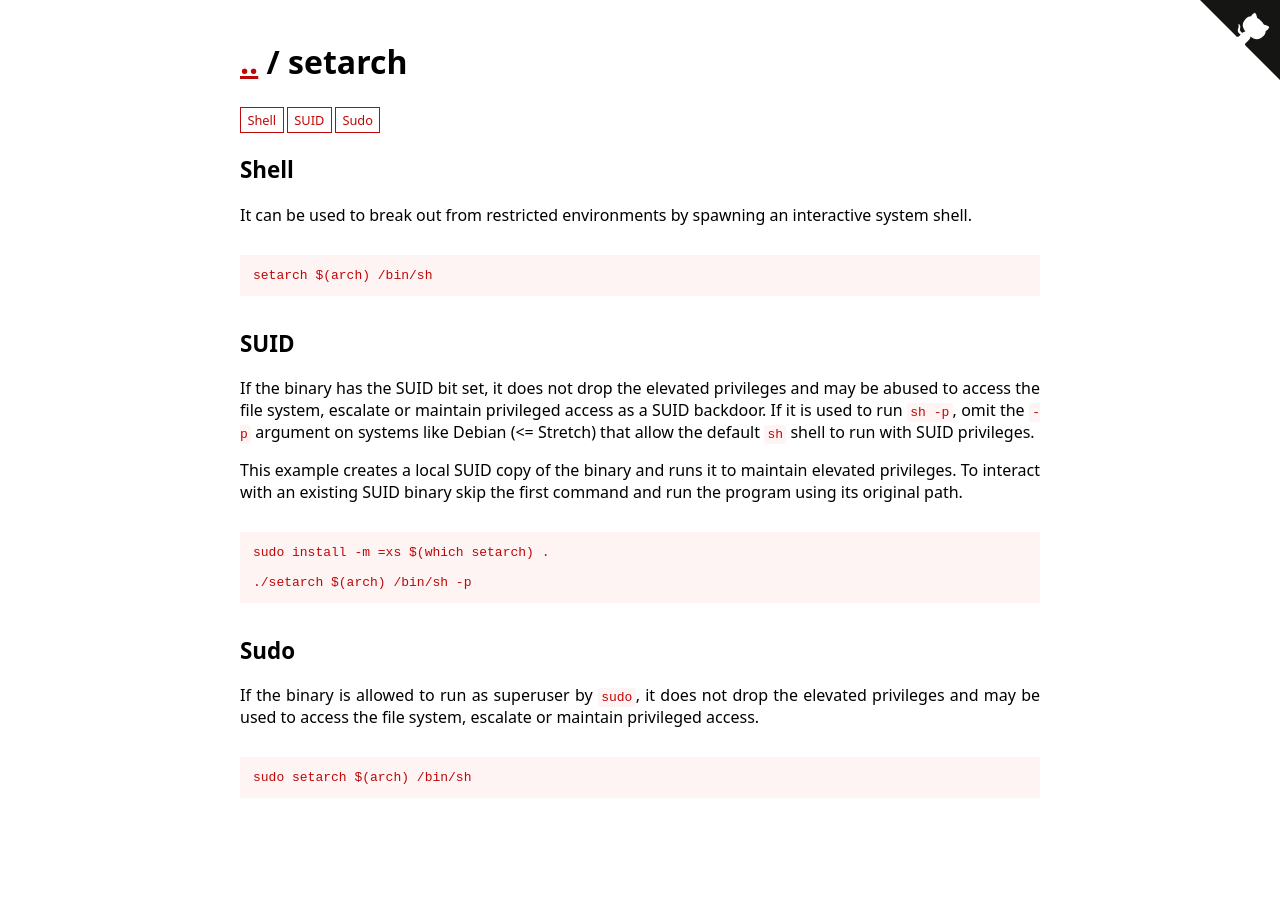
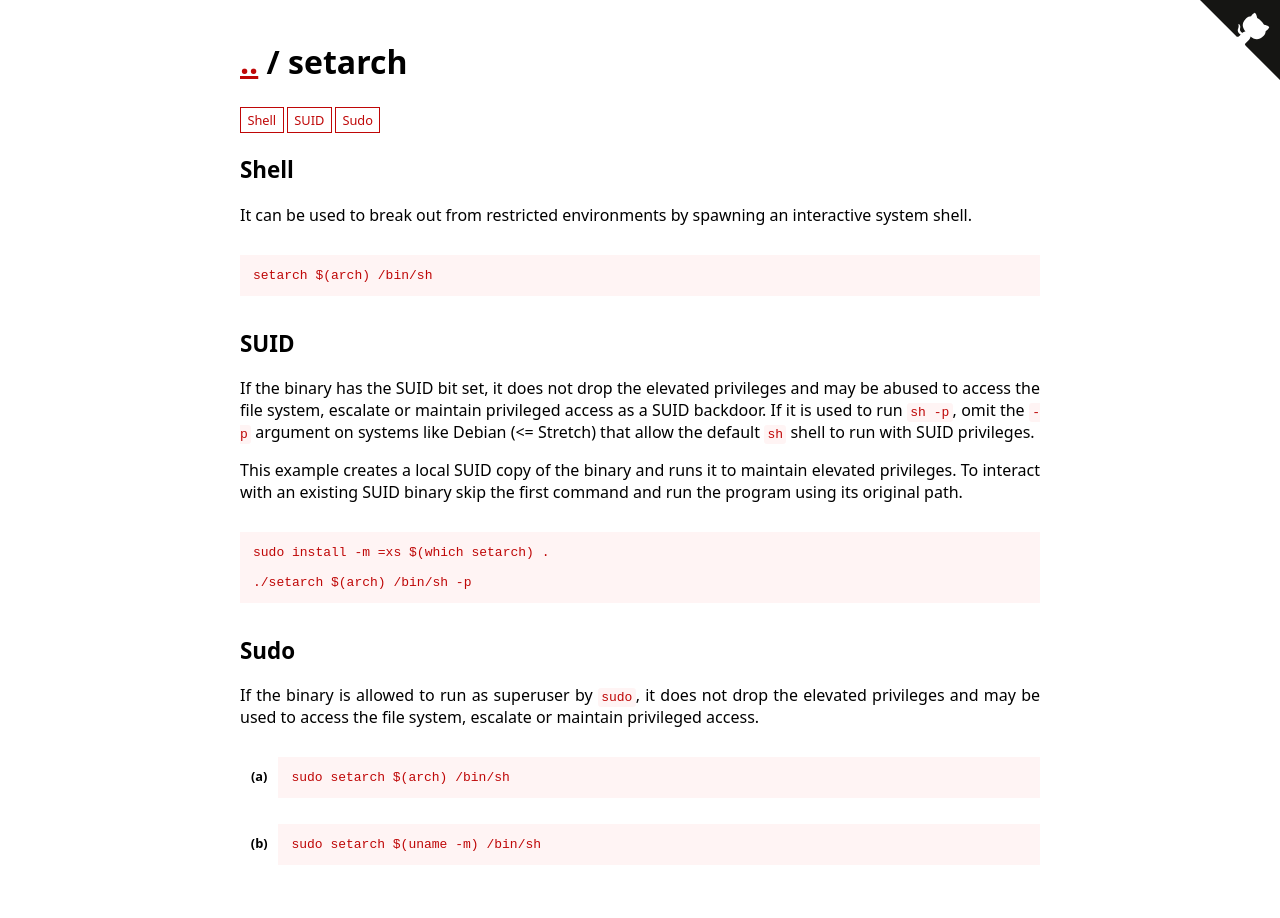
Before and after one commit to GTFOBins/GTFOBins.github.io, a Jekyll site: the page built from _gtfobins/setarch.md, in a window 1280 px wide. Built offline with Jekyll 4.4.1, drawn with Linux system fonts in a browser that asks for light colours.

Commit message:
Update setarch

```diff
--- a/_gtfobins/setarch.md
+++ b/_gtfobins/setarch.md
@@ -6,4 +6,5 @@ functions:
     - code: ./setarch $(arch) /bin/sh -p
   sudo:
     - code: sudo setarch $(arch) /bin/sh
+    - code: sudo setarch $(uname -m) /bin/sh
 ---
```
